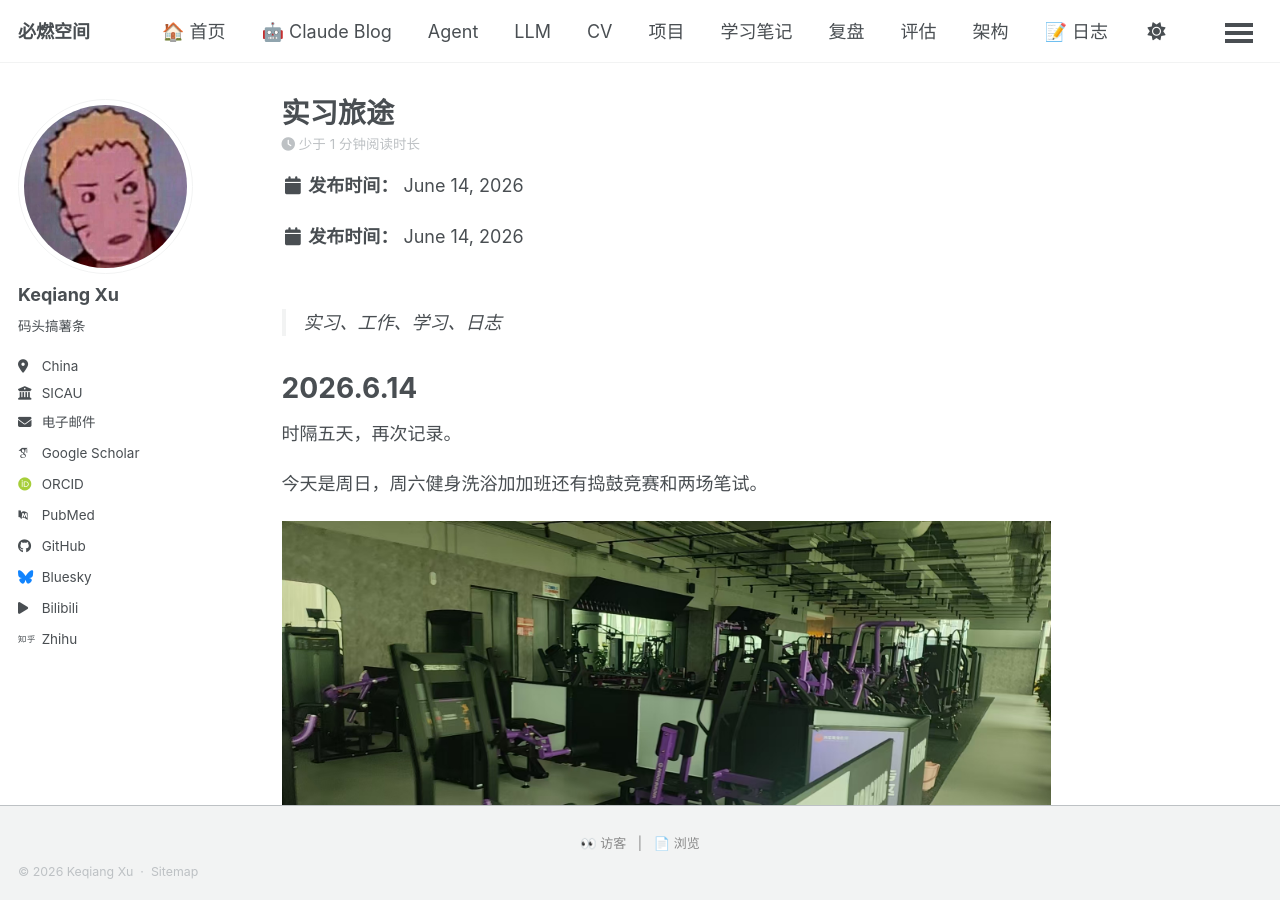
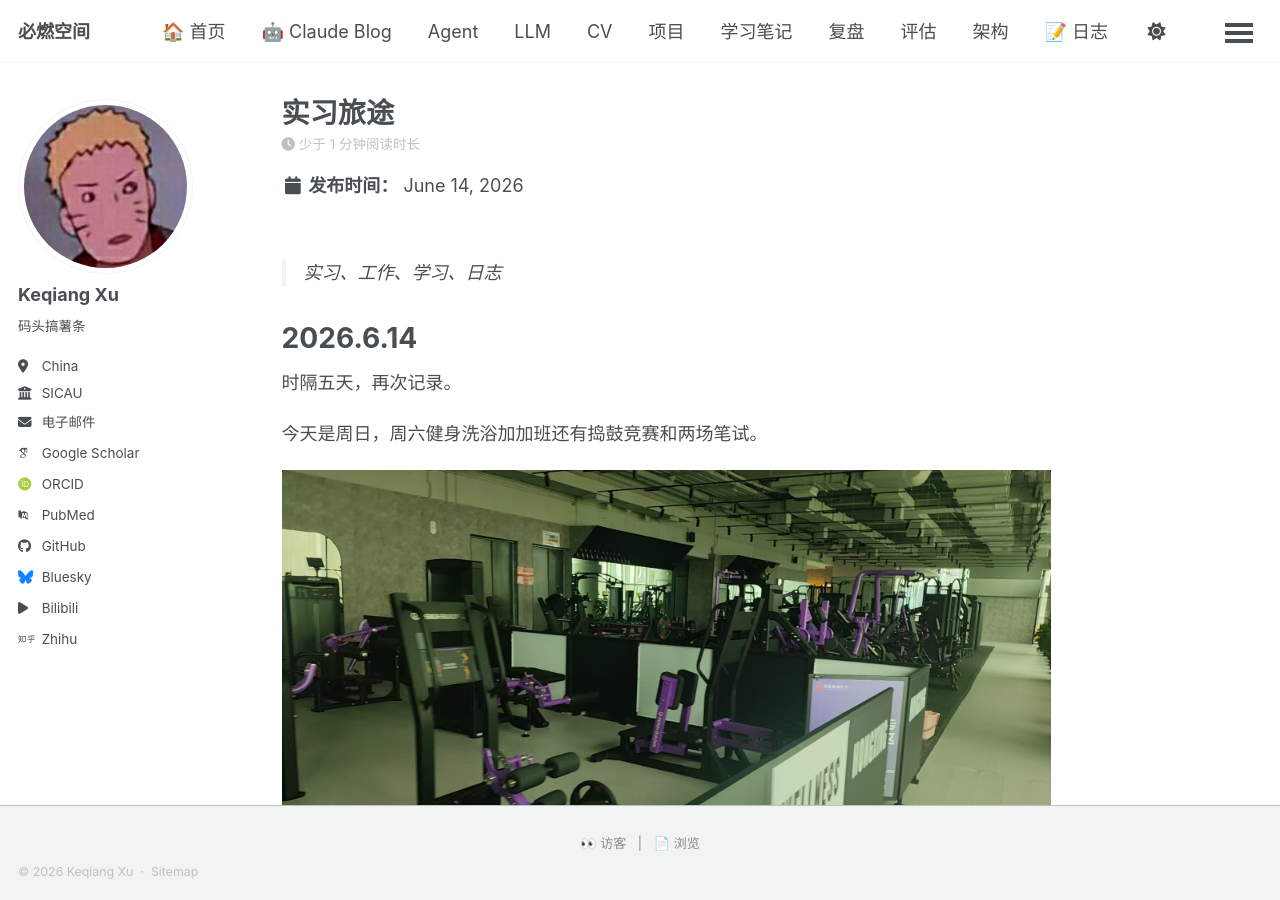
Before and after one commit to Qnh233/Qnh233.github.io, a Jekyll site: the page built from _posts/2026-06-14-shi-xi-lv-tu.md, in a window 1280 px wide and 900 px high. Built offline with Jekyll 4.4.1, drawn with Linux system fonts in a browser that asks for light colours; some web fonts are replaced; a script bundle is joined from its source files by our own code; library files that are not in the unit come from our copies; comment, search, counter and statistics services are not loaded.

Commit message:
blog: remove duplicate modified date

```diff
--- a/_posts/2026-06-14-shi-xi-lv-tu.md
+++ b/_posts/2026-06-14-shi-xi-lv-tu.md
@@ -7,7 +7,6 @@ categories: 复盘
 tags:
   - 复盘
   - 实习笔记
-modified: 2026-06-14
 ---
 
 > 实习、工作、学习、日志
```
